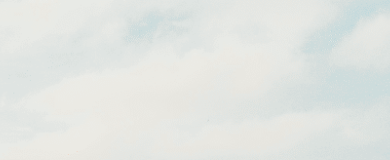
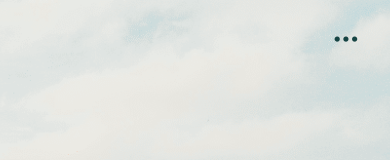
Before and after one commit to queuing4oranges/sam-adrian-wedding, a React (Vite) app: page / in a window 390 px wide. Shown: the top 160 px of the page. Built offline with nearby package versions, Linux system fonts and the light colour scheme; a web font is replaced by a local one.

Commit message:
Create mobile navbar

```diff
--- /dev/null
+++ b/src/components/navbar/MobileNavbar.jsx
@@ -0,0 +1,61 @@
+import { useState } from 'react';
+import { Navbar, Collapse, Nav, NavItem, NavLink } from 'reactstrap';
+import { motion, AnimatePresence } from 'framer-motion';
+
+import { navLinks } from './navLinks';
+
+import './mobilenavbar.scss';
+import Xicon from '../../assets/svgs/Xicon';
+
+export default function MobileNavbar() {
+	const [isOpen, setIsOpen] = useState(false);
+
+	return (
+		<Navbar
+			className='mobile-navbar position-fixed w-100'
+			style={{ backgroundColor: isOpen ? 'white' : 'transparent' }}
+		>
+			<span className='d-flex justify-content-end w-100'>
+				<button
+					className='mobile-navbar-toggle-btn'
+					size='lg'
+					onClick={() => setIsOpen(!isOpen)}
+					style={{ backgroundColor: isOpen ? 'white' : 'transparent' }}
+				>
+					<AnimatePresence mode='wait'>
+					{isOpen ? (
+						<motion.div
+							key='close'
+							initial={{ rotate: 0, opacity: 0 }}
+							animate={{ rotate: 180, opacity: 1 }}
+							exit={{ rotate: 0, opacity: 0 }}
+							transition={{ duration: 0.3 }}
+						>
+							<Xicon width={25} height={30} color={'#164443'} />
+						</motion.div>
+					) : (
+						<motion.i
+							key='dots'
+							className='fs-1 bi bi-three-dots'
+							initial={{ opacity: 0, scale: 0.5 }}
+							animate={{ opacity: 1, scale: 1 }}
+							exit={{ opacity: 0, scale: 0.5 }}
+							transition={{ duration: 0.3 }}
+							style={{color: '#164443'}}
+						/>
+					)}
+					</AnimatePresence>
+				</button>
+			</span>
+			<Collapse isOpen={isOpen} navbar>
+				<Nav navbar>
+					{navLinks && navLinks.map((link, idx) => (
+						<NavItem key={idx}>
+							<NavLink href={link.href} onClick={() => setIsOpen(!isOpen)}>{link.name}</NavLink>
+						</NavItem>
+					))}
+				</Nav>
+			</Collapse>
+		</Navbar>
+	);
+}
--- a/src/components/navbar/Navbar.jsx
+++ b/src/components/navbar/Navbar.jsx
@@ -5,6 +5,7 @@ import {
 } from 'reactstrap';
 
 import { navLinks } from './navLinks';
+import MobileNavbar from './MobileNavbar';
 import './navbar.scss';
 
 export default function NavbarContainer() {
@@ -32,8 +33,7 @@ export default function NavbarContainer() {
 	return (
 		<>
 			{showMobileMenu ? (
-				// TODO <MobileNavbar />
-				null
+				<MobileNavbar />
 			) : (
 				<Container fluid className='navbar-container'>
 					<Navbar fixed='top'>
--- /dev/null
+++ b/src/components/navbar/mobilenavbar.scss
@@ -0,0 +1,11 @@
+.mobile-navbar {
+	top: 0;
+	left: 0;
+	z-index: 1050;
+}
+
+.mobile-navbar-toggle-btn {
+	width: 4rem;
+	height: 4rem;
+	border-color: transparent;
+}
```
